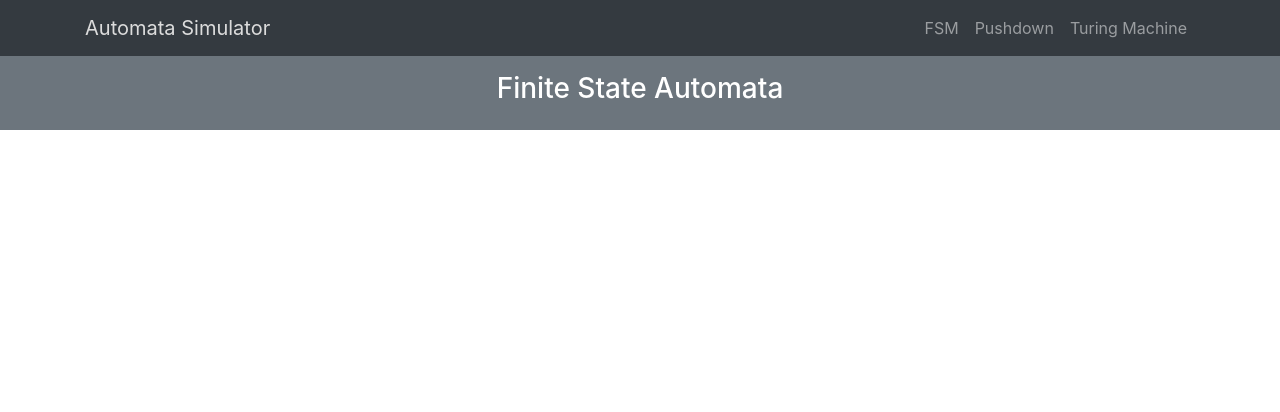
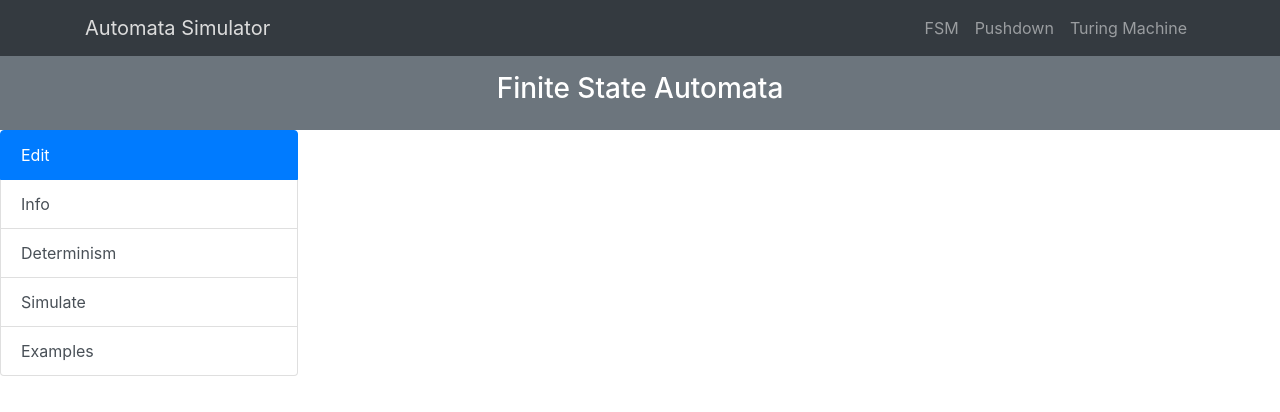
Before and after one commit to amaj98/AutomataSimulator, an Angular app: page /fsm in a window 1280 px wide. Shown: the top 412 px of the page. Built offline with nearby package versions, Linux system fonts and the light colour scheme.

Commit message:
sidebar changes

```diff
--- a/src/app/app-routing.module.ts
+++ b/src/app/app-routing.module.ts
@@ -11,6 +11,7 @@ const routes: Routes = [
   { path: 'turing', component: TuringpageComponent }
 ];
 
+
 @NgModule({
   imports: [RouterModule.forRoot(routes)],
   exports: [RouterModule]
--- a/src/app/pages/fsmpage/fsmpage.component.html
+++ b/src/app/pages/fsmpage/fsmpage.component.html
@@ -1,3 +1,23 @@
 <div class = "jumbotron-fluid bg-secondary">
     <h3 class = "text-center text-white"> Finite State Automata </h3>
 </div>
+<div class="row">
+    <div class="col-3">
+      <div class="list-group" id="myList" role="tablist">
+        <a class="list-group-item list-group-item-action active" id="list-edit-list" data-toggle="list" href="#list-edit" role="tab" aria-controls="edit">Edit</a>
+        <a class="list-group-item list-group-item-action" id="list-info-list" data-toggle="list" href="#list-info" role="tab"  aria-controls="info">Info</a>
+        <a class="list-group-item list-group-item-action" id="list-determinism-list" data-toggle="list" href="#list-determinism" role="tab" aria-controls="determinism">Determinism</a>
+        <a class="list-group-item list-group-item-action" id="list-simulate-list" data-toggle="list" href="#list-simulate" role="tab" aria-controls="simulate">Simulate</a>
+        <a class="list-group-item list-group-item-action" id="list-examples-list" data-toggle="list" href="#list-examples" role="tab" aria-controls="examples">Examples</a>
+      </div>
+    </div>
+    <div class="col-8">
+      <div class="tab-content" id="nav-tabContent">
+        <div class="tab-pane fade active" id="list-edit" role="tabpanel" aria-labelledby="list-edit-list">Edit Automata</div>
+        <div class="tab-pane fade" id="list-info" role="tabpanel" aria-labelledby="list-info-list">Automata Information</div>
+        <div class="tab-pane fade" id="list-determinism" role="tabpanel" aria-labelledby="list-determinism-list">Convert Non-Deterministic to Deterministic</div>
+        <div class="tab-pane fade" id="list-simulate" role="tabpanel" aria-labelledby="list-simulate-list">Simulate Automata</div>
+        <div class="tab-pane fade" id="list-examples" role="tabpanel" aria-labelledby="list-examples-list">Example FSMs</div>
+      </div>
+    </div>
+  </div>
```
